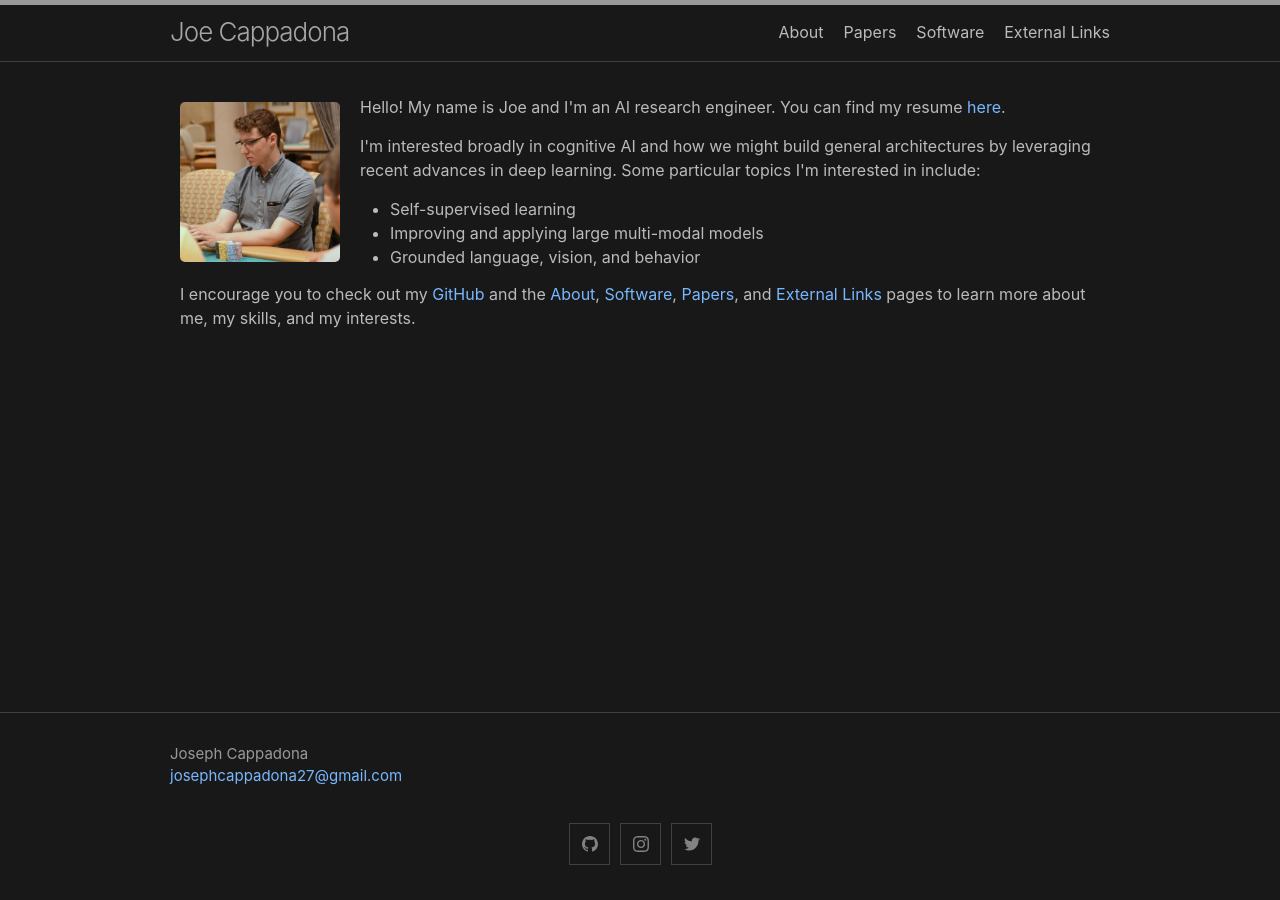
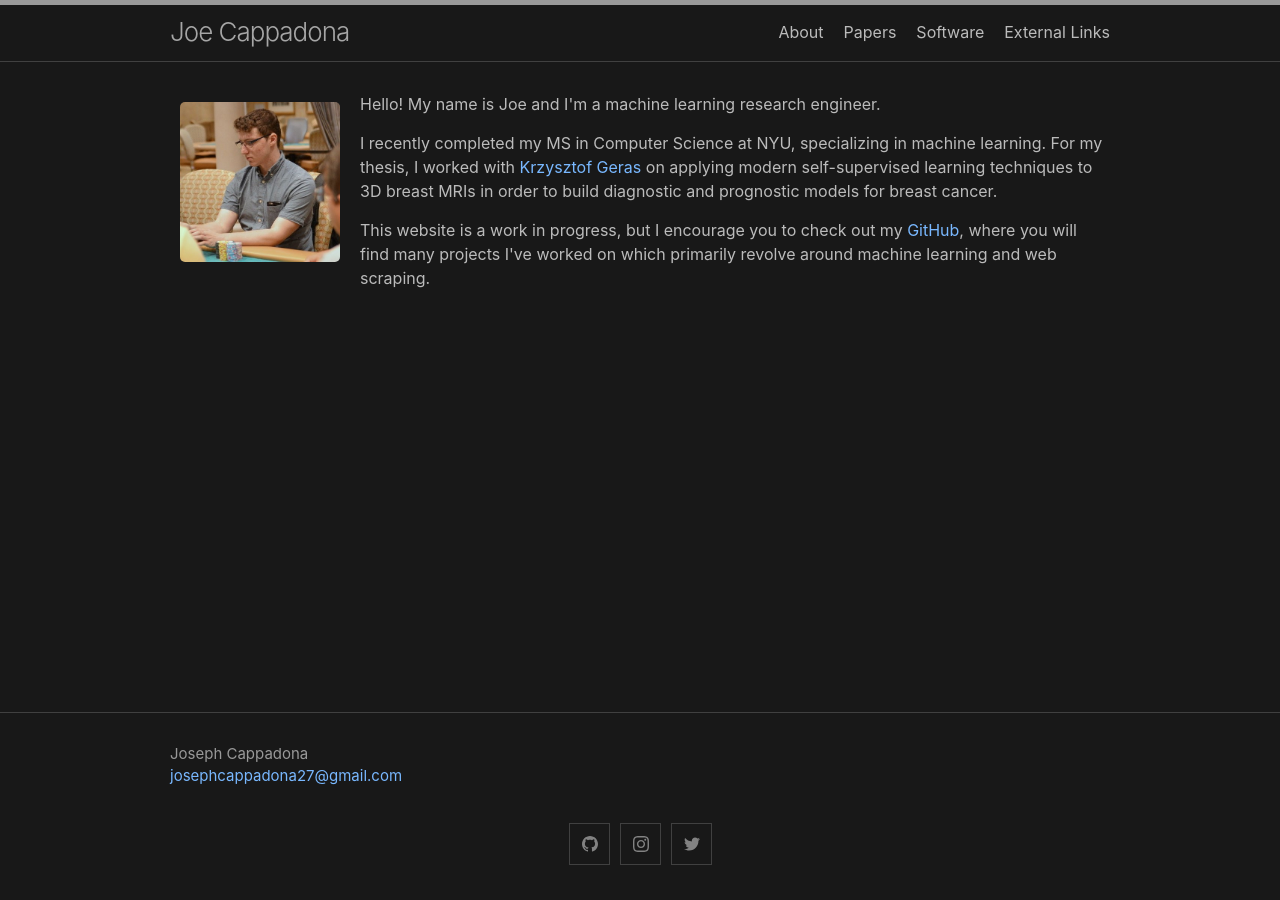
Before and after one commit to josephcappadona/josephcappadona.github.io, a Jekyll site: the page built from index.md, in a window 1280 px wide. Built offline with Jekyll 4.4.1, drawn with Linux system fonts in a browser that asks for light colours.

Commit message:
Update index.md

```diff
--- a/index.md
+++ b/index.md
@@ -8,18 +8,8 @@ layout: home
       <img src="/assets/img/headshot.jpeg" style="border-radius: 5px;" />
     </div>
     <div style="margin: auto 0 auto 10px;">
-      <p>Hello! My name is Joe and I'm an AI research engineer. You can find my resume <a href="https://drive.google.com/file/d/1NceWd17jSGyRr7OzRA6sLejfd1IAzcqC">here</a>.</p>
-      <div>
-        <p>I'm interested broadly in cognitive AI and how we might build general architectures by leveraging recent advances in deep learning. Some particular topics I'm interested in include:</p>
-        <ul style="margin-bottom: 0px; white-space: nowrap;">
-          <li>Self-supervised learning</li>
-          <li>Improving and applying large multi-modal models</li>
-          <li>Grounded language, vision, and behavior</li>
-        </ul>
-      </div>
-    </div>
-  </div>
-  <div style="margin: 10px;">
-    I encourage you to check out my <a href="https://github.com/josephcappadona">GitHub</a> and the <a href="/about">About</a>, <a href="/software">Software</a>, <a href="/papers">Papers</a>, and <a href="/external-links">External Links</a> pages to learn more about me, my skills, and my interests.
+      <p>Hello! My name is Joe and I'm a machine learning research engineer.</p>
+      <p>I recently completed my MS in Computer Science at NYU, specializing in machine learning. For my thesis, I worked with <a href="https://cs.nyu.edu/~kgeras/">Krzysztof Geras</a> on applying modern self-supervised learning techniques to 3D breast MRIs in order to build diagnostic and prognostic models for breast cancer.</p>
+      <p>This website is a work in progress, but I encourage you to check out my <a href="https://github.com/josephcappadona">GitHub</a>, where you will find many projects I've worked on which primarily revolve around machine learning and web scraping.</p>
   </div>
 </div>
```
